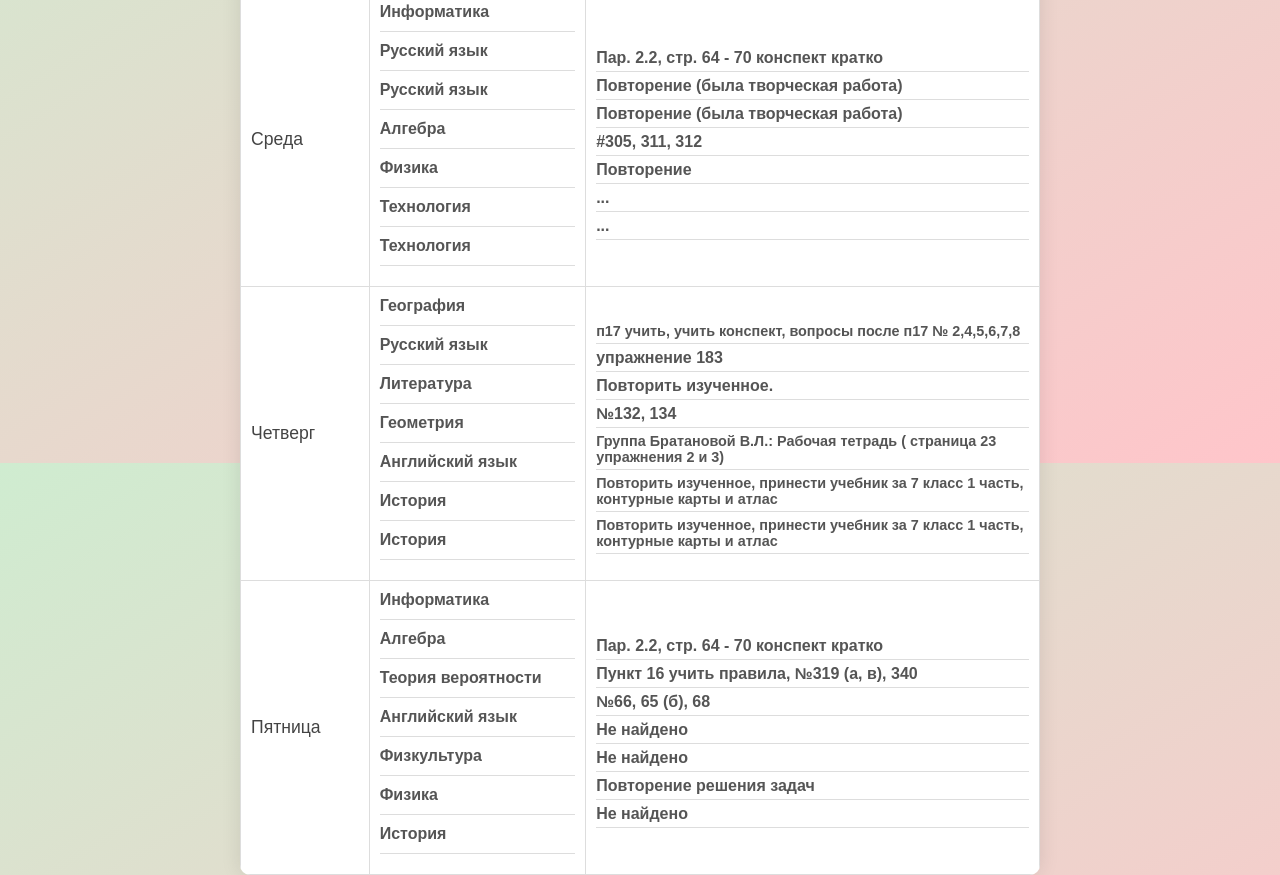
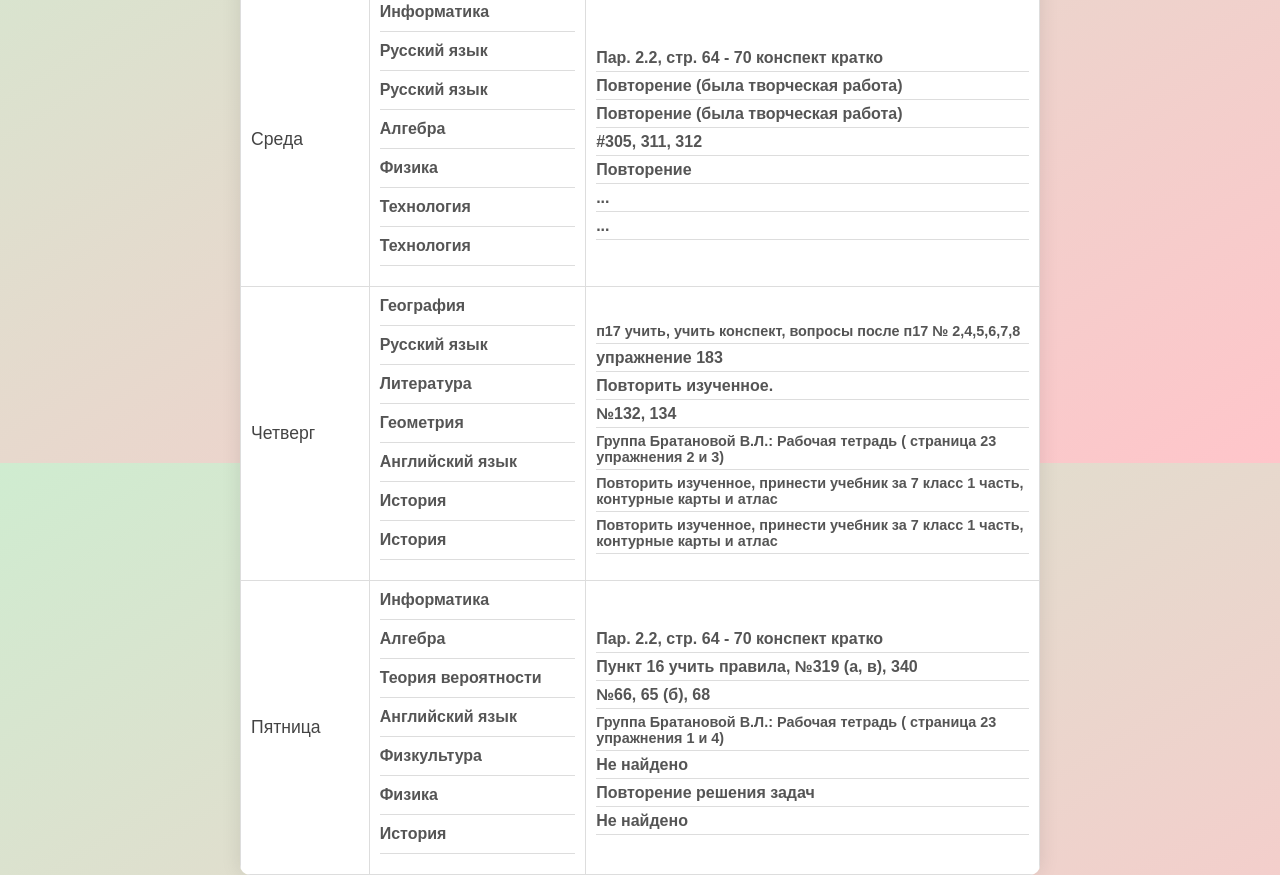
Before and after one commit to skamen13/HomeworkList, a website: page public/index.html in a window 1280 px wide. Shown: the part 337-1212 px from the top of the page. Drawn offline with Linux system fonts and the light colour scheme.

Commit message:
new Friday homework

```diff
--- a/public/index.html
+++ b/public/index.html
@@ -302,6 +302,7 @@
                 'Информатика': ['Пар. 2.2, стр. 64 - 70 конспект кратко'],
                 'Алгебра': ['Пункт 16 учить правила, №319 (а, в), 340'],
                 'Теория вероятности': ['№66, 65 (б), 68'],
+                'Английский язык': ['Группа Братановой В.Л.: Рабочая тетрадь ( страница 23 упражнения 1 и 4)'],
                 'Физика': ['Повторение решения задач'],
             },
         },
```
